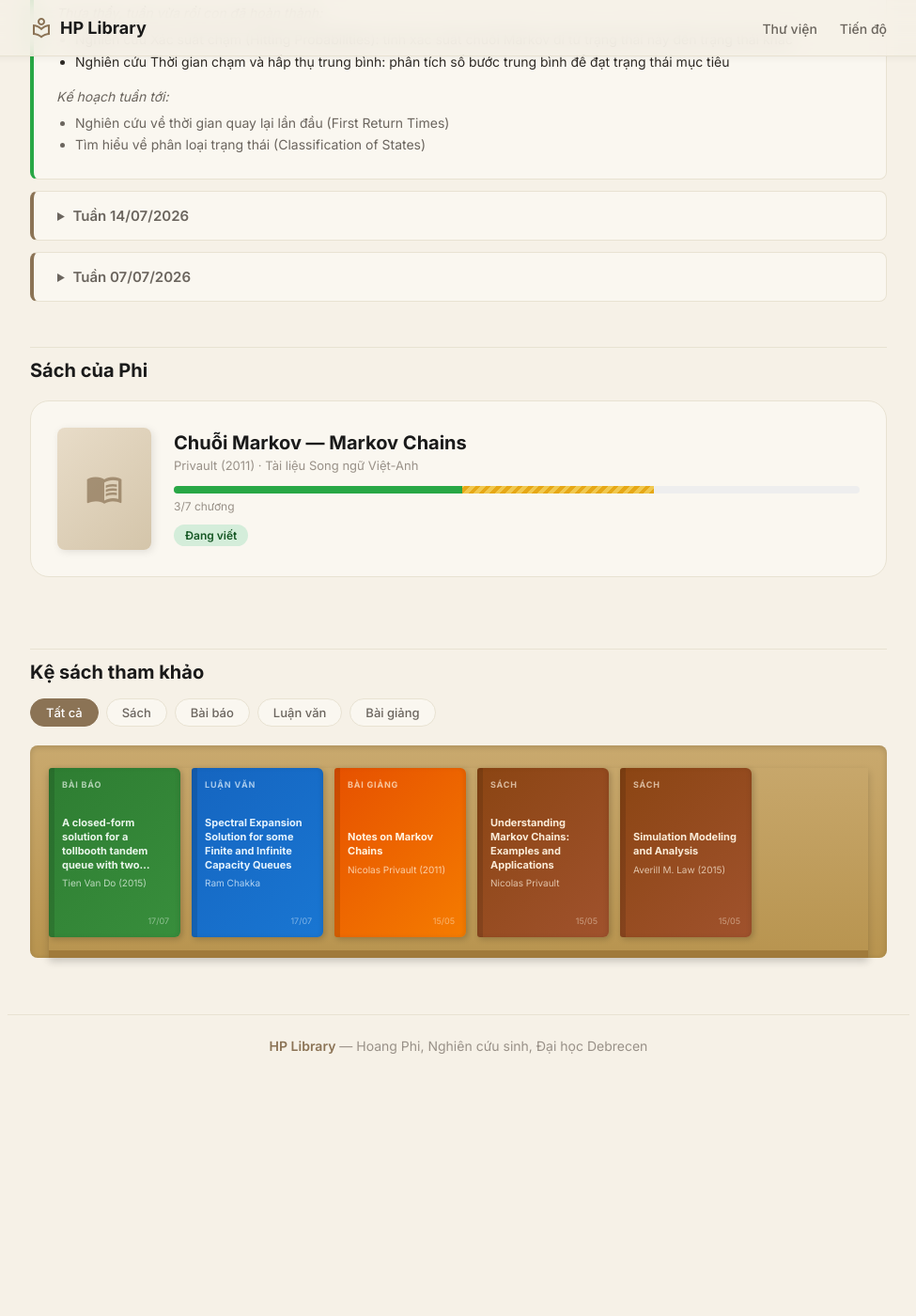
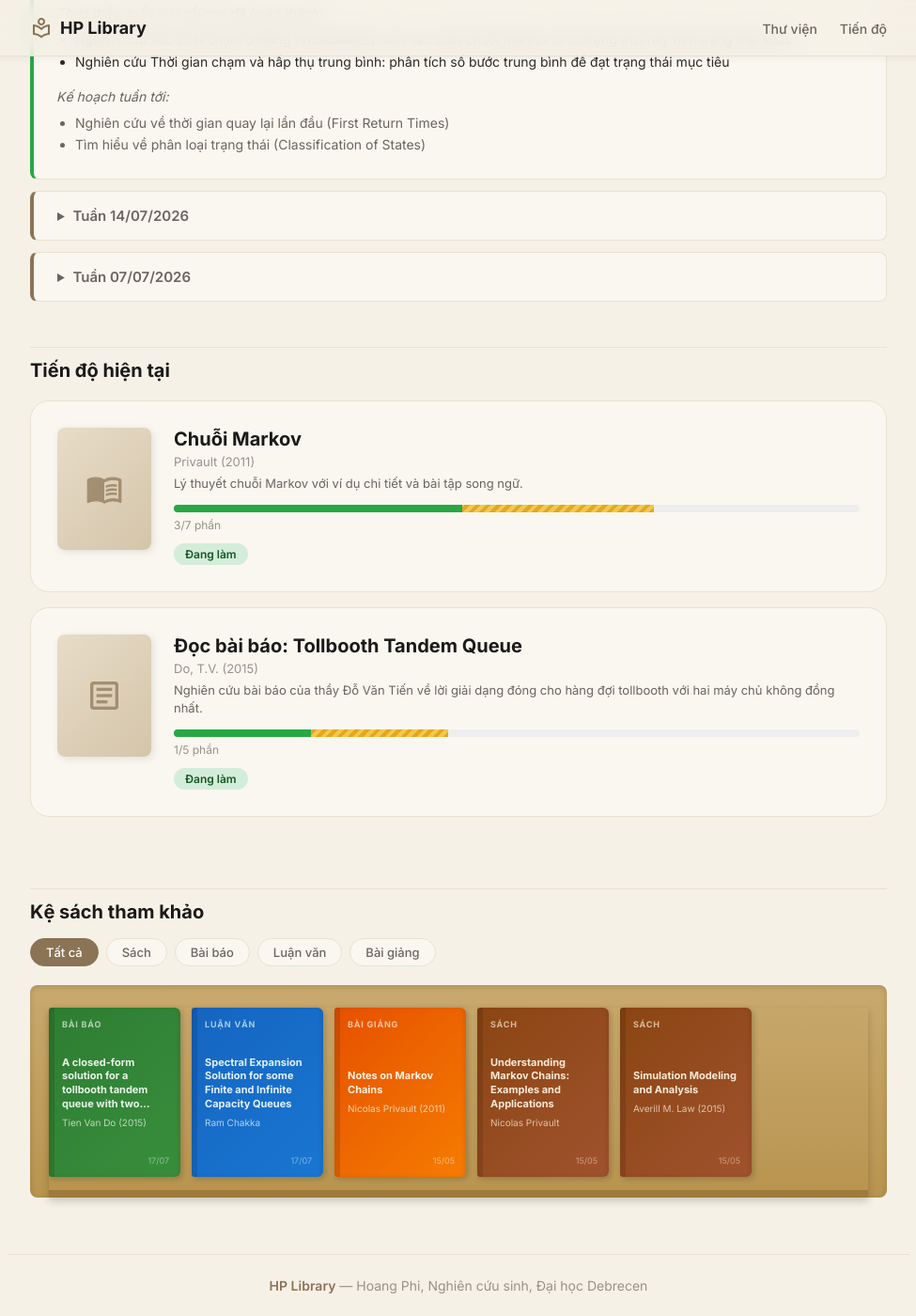
Before and after one commit to hoangphi01/hp-lib, a Jekyll site: the page built from index.html, in a window 1280 px wide and 1400 px high, scrolled down 321 px. Shown: the whole window at 94% size, without its empty margins (152-1127 px from the left). Built offline with Jekyll 4.4.1, drawn with Linux system fonts in a browser that asks for light colours; before the commit the page ends 1466 px from its top, so only the background shows below that.

Commit message:
feat: thêm bài báo thầy Tiến vào tiến độ + đổi tên mục + bỏ subtitle
- Đổi "Sách của Phi" → "Tiến độ hiện tại"
- Thêm task đọc bài báo Tollbooth Tandem Queue (Do, 2015) với progress bar
- Bỏ subtitle "Tài liệu Song ngữ Việt-Anh" khỏi books.yml
- Hỗ trợ progress_manual cho các task không có chapters.yml

```diff
--- a/_data/books.yml
+++ b/_data/books.yml
@@ -1,7 +1,6 @@
 - slug: markov-chains
   title_vi: "Chuỗi Markov"
   title_en: "Markov Chains"
-  subtitle: "Tài liệu Song ngữ Việt-Anh"
   source: "Privault (2011)"
   source_title: "Notes on Markov Chains"
   source_author: "Nicolas Privault (NTU, 2011)"
@@ -21,3 +20,30 @@
   about_en: |
     Layout 3 cột (khi xem trên desktop): mục lục bên trái, nội dung chính ở giữa,
     sidebar bên phải với các ký hiệu và tham chiếu nhanh.
+
+- slug: tollbooth-paper
+  title_vi: "Đọc bài báo: Tollbooth Tandem Queue"
+  title_en: "A closed-form solution for a tollbooth tandem queue"
+  source: "Do, T.V. (2015)"
+  source_title: "European Journal of Operational Research, Vol. 247"
+  source_author: "Tien Van Do"
+  status: active
+  url: "#"
+  description: "Nghiên cứu bài báo của thầy Đỗ Văn Tiến về lời giải dạng đóng cho hàng đợi tollbooth với hai máy chủ không đồng nhất."
+  tags: [hàng đợi, markov, bài báo]
+  data_key: tollbooth
+  progress_manual:
+    total: 5
+    done: 1
+    wip: 1
+    sections:
+      - name: "Giới thiệu & bối cảnh"
+        status: done
+      - name: "Spectral expansion method"
+        status: in-progress
+      - name: "Closed-form solution"
+        status: planned
+      - name: "Kết quả số"
+        status: planned
+      - name: "Tổng kết & ghi chú"
+        status: planned
--- a/css/library.css
+++ b/css/library.css
@@ -303,7 +303,14 @@ details[open] > .lib-weekly__summary::before {
 .lib-book-card__source {
   font-size: 13px;
   color: var(--lib-text-muted);
-  margin-bottom: 14px;
+  margin-bottom: 6px;
+}
+
+.lib-book-card__desc {
+  font-size: 13px;
+  color: var(--lib-text-light);
+  line-height: 1.5;
+  margin-bottom: 12px;
 }
 
 /* Progress bar */
--- a/index.html
+++ b/index.html
@@ -83,12 +65,14 @@ title: "Thư viện Nghiên cứu"
   {% endfor %}
 </section>
 
-<!-- Bookshelf: Phi's own digital books -->
+<!-- Current tasks -->
 <section class="lib-bookshelf">
-  <h2 class="lib-bookshelf__heading">Sách của Phi</h2>
+  <h2 class="lib-bookshelf__heading">Tiến độ hiện tại</h2>
 
   {% for book in site.data.books %}
+    {% comment %} Compute progress: from chapters.yml or manual {% endcomment %}
     {% assign chapters = site.data[book.data_key].chapters %}
+    {% if chapters %}
       {% assign b_total = 0 %}
       {% assign b_done = 0 %}
       {% assign b_wip = 0 %}
@@ -102,6 +86,15 @@ title: "Thư viện Nghiên cứu"
           {% endif %}
         {% endif %}
       {% endfor %}
+    {% elsif book.progress_manual %}
+      {% assign b_total = book.progress_manual.total %}
+      {% assign b_done = book.progress_manual.done %}
+      {% assign b_wip = book.progress_manual.wip %}
+    {% else %}
+      {% assign b_total = 0 %}
+      {% assign b_done = 0 %}
+      {% assign b_wip = 0 %}
+    {% endif %}
     {% if b_total > 0 %}
       {% assign done_pct = b_done | times: 100 | divided_by: b_total %}
       {% assign wip_pct = b_wip | times: 100 | divided_by: b_total %}
@@ -112,20 +105,23 @@ title: "Thư viện Nghiên cứu"
 
     <a href="{{ book.url | relative_url }}" class="lib-book-card">
       <div class="lib-book-card__cover">
-        <span class="material-icons-outlined">menu_book</span>
+        <span class="material-icons-outlined">
+          {% if book.tags contains 'bài báo' %}article{% else %}menu_book{% endif %}
+        </span>
       </div>
       <div class="lib-book-card__body">
-        <h3 class="lib-book-card__title">{{ book.title_vi }} &mdash; {{ book.title_en }}</h3>
-        <p class="lib-book-card__source">{{ book.source }} &middot; {{ book.subtitle }}</p>
+        <h3 class="lib-book-card__title">{{ book.title_vi }}</h3>
+        <p class="lib-book-card__source">{{ book.source }}</p>
+        <p class="lib-book-card__desc">{{ book.description }}</p>
         <div class="lib-book-card__progress">
           <div class="lib-book-card__progress-bar">
             <div class="lib-book-card__progress-done" style="width: {{ done_pct }}%"></div>
             <div class="lib-book-card__progress-wip" style="width: {{ wip_pct }}%"></div>
           </div>
-          <span class="lib-book-card__progress-text">{{ b_done }}/{{ b_total }} chương</span>
+          <span class="lib-book-card__progress-text">{{ b_done }}/{{ b_total }} phần</span>
         </div>
         <span class="lib-badge lib-badge--{{ book.status }}">
-          {% if book.status == "active" %}Đang viết{% elsif book.status == "draft" %}Bản nháp{% else %}Kế hoạch{% endif %}
+          {% if book.status == "active" %}Đang làm{% elsif book.status == "draft" %}Bản nháp{% else %}Kế hoạch{% endif %}
         </span>
       </div>
     </a>
```
Also changed, not shown: other parts of index.html (+0 -18 lines). Lines whose indentation alone changed are shown as unchanged.
